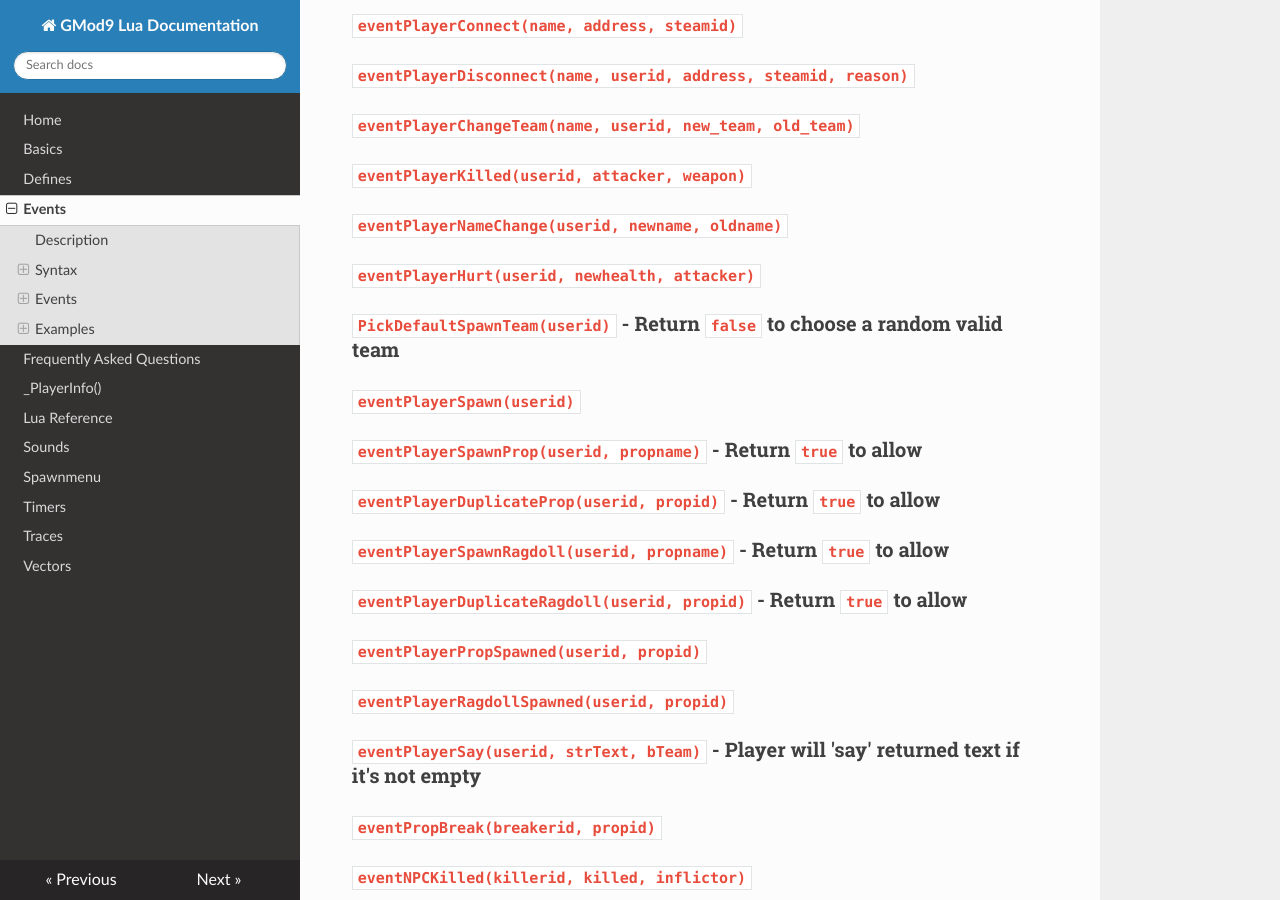
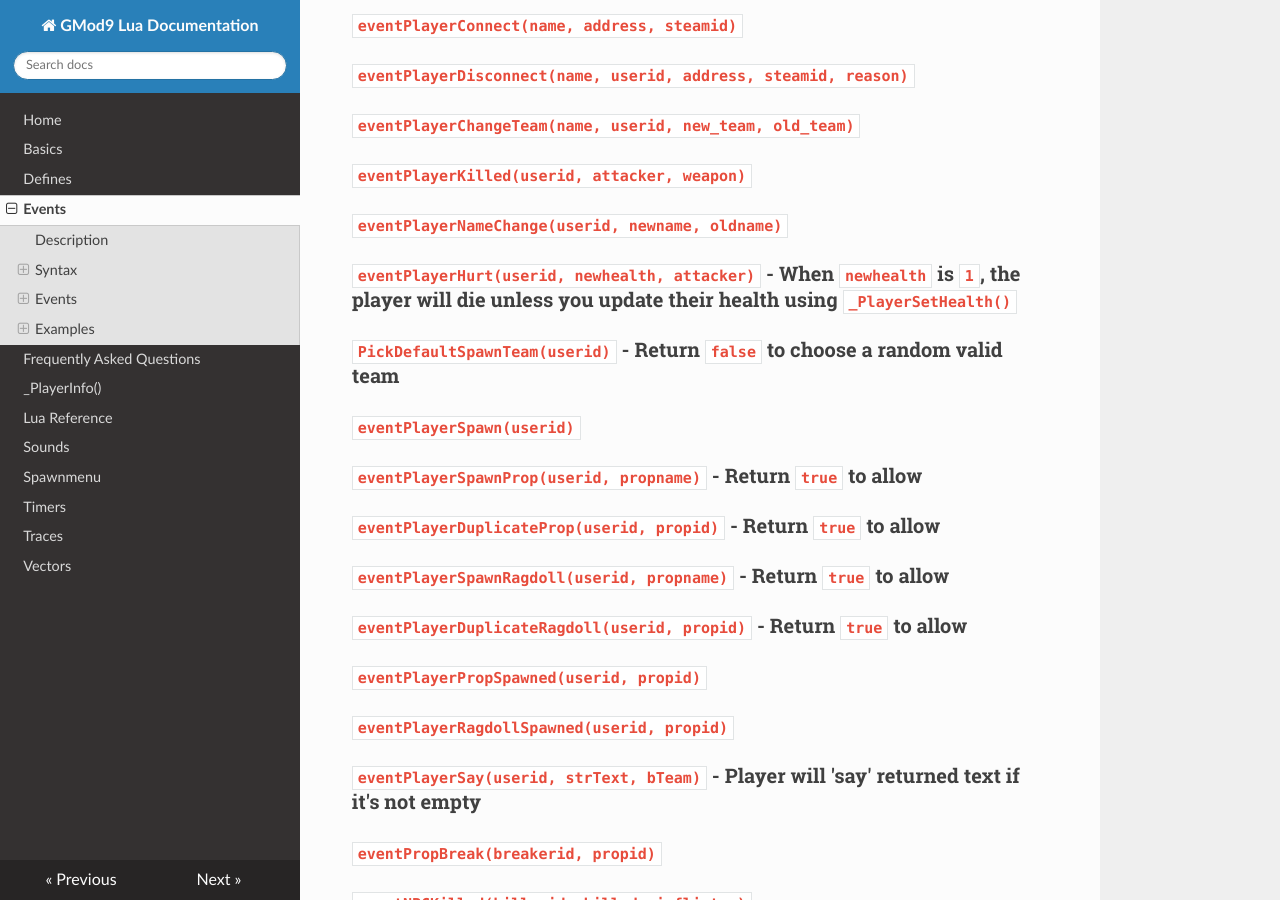
Before and after one commit to gmod9/lua-docs, an MkDocs documentation site: the page built from docs/events.md, in a window 1280 px wide and 900 px high, scrolled down 808 px. Built offline with MkDocs 1.6.1, drawn with Linux system fonts in a browser that asks for light colours; nearby versions of some CDN libraries.

Commit message:
Added mention about ability to revive with eventPlayerHurt

```diff
--- a/docs/events.md
+++ b/docs/events.md
@@ -23,7 +23,7 @@
 ### `eventPlayerChangeTeam(name, userid, new_team, old_team)`
 ### `eventPlayerKilled(userid, attacker, weapon)`
 ### `eventPlayerNameChange(userid, newname, oldname)`
-### `eventPlayerHurt(userid, newhealth, attacker)`
+### `eventPlayerHurt(userid, newhealth, attacker)` - When `newhealth` is `1`, the player will die unless you update their health using `_PlayerSetHealth()`
 ### `PickDefaultSpawnTeam(userid)` - Return `false` to choose a random valid team
 ### `eventPlayerSpawn(userid)`
 ### `eventPlayerSpawnProp(userid, propname)` - Return `true` to allow
```
